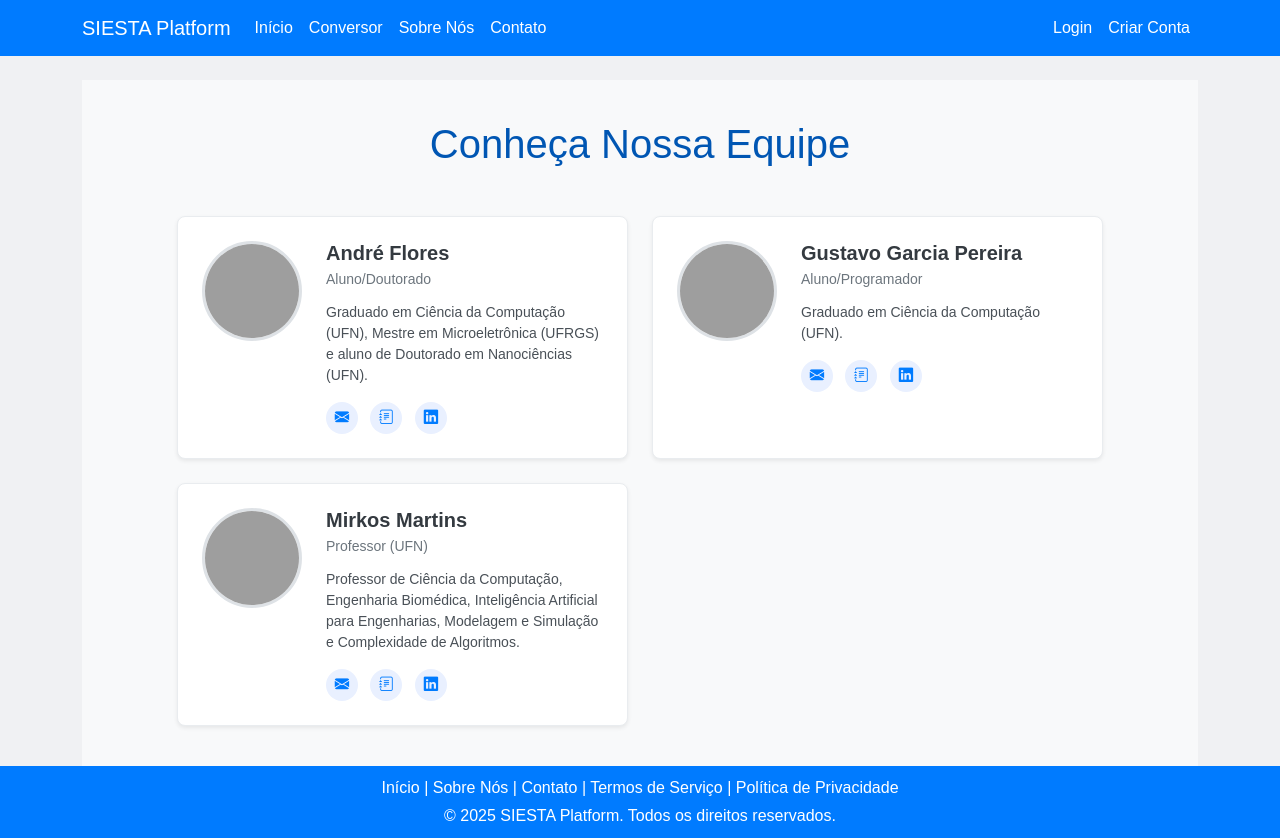
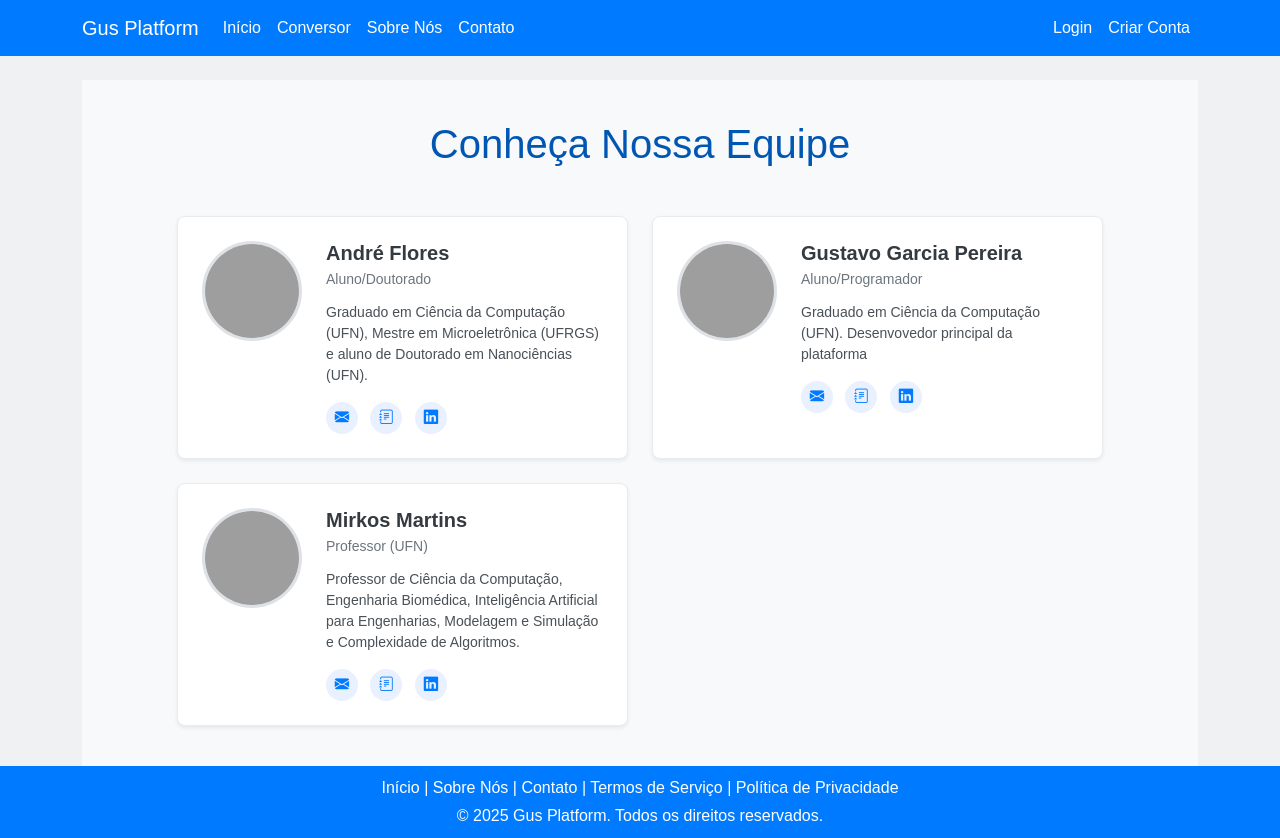
Before and after one commit to GustavoGarciaPereira/SIESTA_Platform, a Django app: page /about/ in a window 1280 px wide. Run offline with Django 4.2, Linux system fonts and the light colour scheme; grey boxes are pictures that could not be loaded.

Commit message:
ajuste de layout

```diff
--- a/converter/templates/about.html
+++ b/converter/templates/about.html
@@ -1,7 +1,7 @@
 {% extends 'base.html' %}
 {% load static %} {# Certifique-se de carregar static se usar imagens locais #}
 
-{% block title %}Nossa Equipe - SIESTA Platform{% endblock %}
+{% block title %}Nossa Equipe - Gus Platform{% endblock %}
 
 {% block extra_css %}
 <style>
@@ -153,7 +153,7 @@
     <div class="row">
         <div class="col-lg-10 mx-auto">
             <div class="text-center mb-5">
-                <img src="https://via.placeholder.com/200x100.png?text=SIESTA+Platform+Logo" alt="SIESTA Platform Logo" class="img-fluid mb-3" style="max-height: 80px;">
+                <img src="https://via.placeholder.com/200x100.png?text=SIESTA+Platform+Logo" alt="Gus Platform Logo" class="img-fluid mb-3" style="max-height: 80px;">
             </div>
 
             <section id="mission" class="mb-5">
@@ -177,7 +177,7 @@
             <section id="what-we-do" class="mb-5">
                 <h2 class="text-center">O Que Fazemos?</h2>
                 <p>
-                    A SIESTA Platform oferece um ambiente completo para o ciclo de vida de simulações com o SIESTA:
+                    A Gus Platform oferece um ambiente completo para o ciclo de vida de simulações com o SIESTA:
                 </p>
                 <ul>
                     <li><strong>Conversão de Arquivos:</strong> Transforme facilmente seus arquivos de coordenadas (como XYZ) para o formato FDF do SIESTA, com opções de customização detalhadas.</li>
@@ -191,7 +191,7 @@
                 <h2>Junte-se a Nós</h2>
                 <p>
                     Seja você um pesquisador experiente, um estudante curioso ou um entusiasta da ciência,
-                    a SIESTA Platform está aqui para apoiar sua jornada. Crie sua conta e comece a explorar
+                    a Gus Platform está aqui para apoiar sua jornada. Crie sua conta e comece a explorar
                     o mundo das simulações de materiais hoje mesmo!
                 </p>
                 <a href="{% url 'signup' %}" class="btn btn-primary btn-lg">Criar Conta</a>
--- a/converter/templates/base.html
+++ b/converter/templates/base.html
@@ -3,7 +3,7 @@
 <head>
     <meta charset="UTF-8">
     <meta name="viewport" content="width=device-width, initial-scale=1.0">
-    <title>{% block title %}SIESTA Platform{% endblock %}</title>
+    <title>{% block title %}Gus Platform{% endblock %}</title>
     <!-- Bootstrap CSS (opcional) -->
     <link href="https://cdn.jsdelivr.net/npm/bootstrap@5.3.0/dist/css/bootstrap.min.css" rel="stylesheet">
     <!-- Bootstrap Icons (para ícones no formulário de contato e outros lugares) -->
@@ -61,7 +61,7 @@
     <!-- Cabeçalho/Navbar -->
     <nav class="navbar navbar-expand-lg navbar-dark">
         <div class="container">
-            <a class="navbar-brand" href="{% url 'home' %}">SIESTA Platform</a>
+            <a class="navbar-brand" href="{% url 'home' %}">Gus Platform</a>
             <button class="navbar-toggler" type="button" data-bs-toggle="collapse" data-bs-target="#navbarNav" aria-controls="navbarNav" aria-expanded="false" aria-label="Toggle navigation">
                 <span class="navbar-toggler-icon"></span>
             </button>
@@ -117,7 +117,7 @@
                 <a href="#">Termos de Serviço</a> |
                 <a href="#">Política de Privacidade</a>
             </p>
-            <p class="mb-0">© {% now "Y" %} SIESTA Platform. Todos os direitos reservados.</p>
+            <p class="mb-0">© {% now "Y" %} Gus Platform. Todos os direitos reservados.</p>
         </div>
     </footer>
 
--- a/converter/templates/converter/login.html
+++ b/converter/templates/converter/login.html
@@ -1,6 +1,6 @@
 {% extends 'base.html' %}
 
-{% block title %}Entrar - SIESTA Platform{% endblock %}
+{% block title %}Entrar - Gus Platform{% endblock %}
 
 {% block content %}
 <div class="container py-5">
@@ -10,7 +10,7 @@
                 <!-- Cabeçalho com gradiente -->
                 <div class="card-header bg-gradient-primary text-white text-center py-4 rounded-top">
                     <h2 class="fw-bold mb-2">Bem-vindo de volta</h2>
-                    <p class="mb-0 text-white-50">Entre na sua conta SIESTA Platform</p>
+                    <p class="mb-0 text-white-50">Entre na sua conta Gus Platform</p>
                 </div>
 
                 <div class="card-body p-4 p-lg-5">
--- a/converter/templates/converter/signup.html
+++ b/converter/templates/converter/signup.html
@@ -1,6 +1,6 @@
 {% extends 'base.html' %}
 
-{% block title %}Criar Conta - SIESTA Platform{% endblock %}
+{% block title %}Criar Conta - Gus Platform{% endblock %}
 
 {% block content %}
 <div class="container py-5">
@@ -10,7 +10,7 @@
                 <!-- Cabeçalho com gradiente -->
                 <div class="card-header bg-gradient-primary text-white text-center py-4 rounded-top">
                     <h2 class="fw-bold mb-2">Criar Conta</h2>
-                    <p class="mb-0 text-white-50">Junte-se à comunidade SIESTA Platform</p>
+                    <p class="mb-0 text-white-50">Junte-se à comunidade Gus Platform</p>
                 </div>
 
                 <div class="card-body p-4 p-lg-5">
--- a/converter/templates/home.html
+++ b/converter/templates/home.html
@@ -1,17 +1,17 @@
 {% extends 'base.html' %}
 
-{% block title %}Página Inicial - SIESTA Platform{% endblock %}
+{% block title %}Página Inicial - Gus Platform{% endblock %}
 
 {% block content %}
 <div class="hero-section text-center">
     <div class="alert alert-warning alert-dismissible fade show text-center" role="alert">
         <i class="bi bi-cone-striped me-2"></i>
-        <strong>Atenção:</strong> A SIESTA Platform ainda está em fase <strong>Beta</strong>!
+        <strong>Atenção:</strong> A Gus Platform ainda está em fase <strong>Beta</strong>!
         Algumas funcionalidades podem estar em desenvolvimento ou apresentar comportamento inesperado.
         Agradecemos sua compreensão e feedback.
         <button type="button" class="btn-close" data-bs-dismiss="alert" aria-label="Close"></button>
     </div>
-    <h1>Bem-vindo à SIESTA Platform</h1>
+    <h1>Bem-vindo à Gus Platform</h1>
     <p class="lead">Simulações computacionais de materiais de forma simples e eficiente.</p>
     <div>
         {% if not request.user.is_authenticated %}
--- a/converter/views.py
+++ b/converter/views.py
@@ -439,7 +439,7 @@ class AboutView(TemplateView):
             {
                 'name': 'Gustavo Garcia Pereira',
                 'role': 'Aluno/Programador',
-                'bio': 'Graduado em Ciência da Computação (UFN).',
+                'bio': 'Graduado em Ciência da Computação (UFN). Desenvovedor principal da plataforma',
                 'image_url': 'https://avatars.githubusercontent.com/u/19331198?v=4', # Substitua pela URL da imagem real
                 'email': 'gusgurtavo@gmail.com', # Opcional
                 'lattes_url': 'http://lattes.cnpq.br/SEU_ID_LATTES_ANDRE', # Opcional
```
Also changed, not shown: converter/templates/contact.html (+3 -4 lines), converter/templates/converter/upload.html (indentation only), 1 other file.
